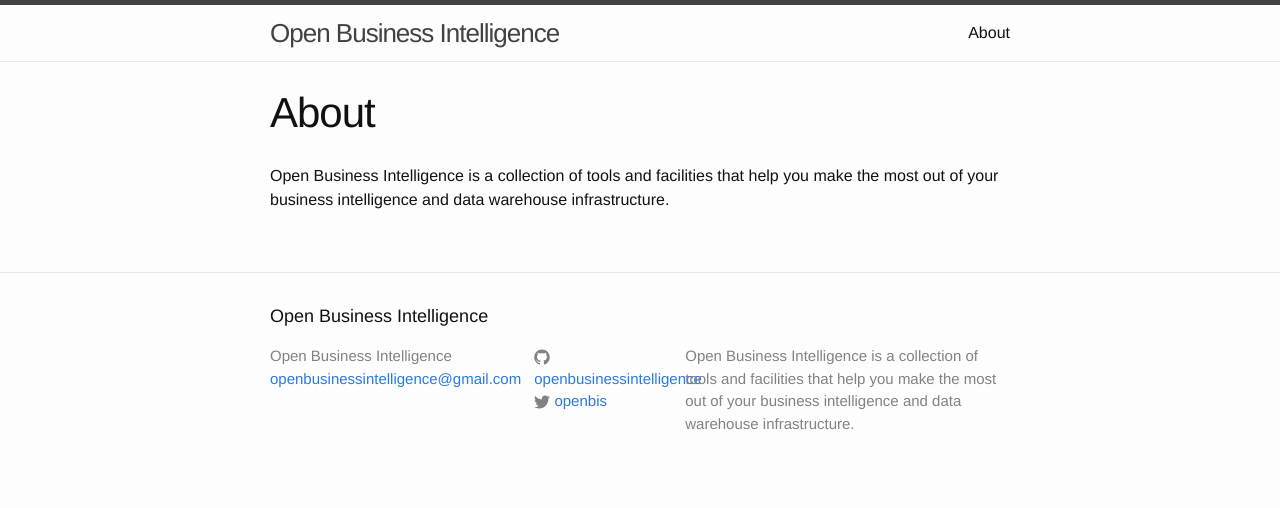
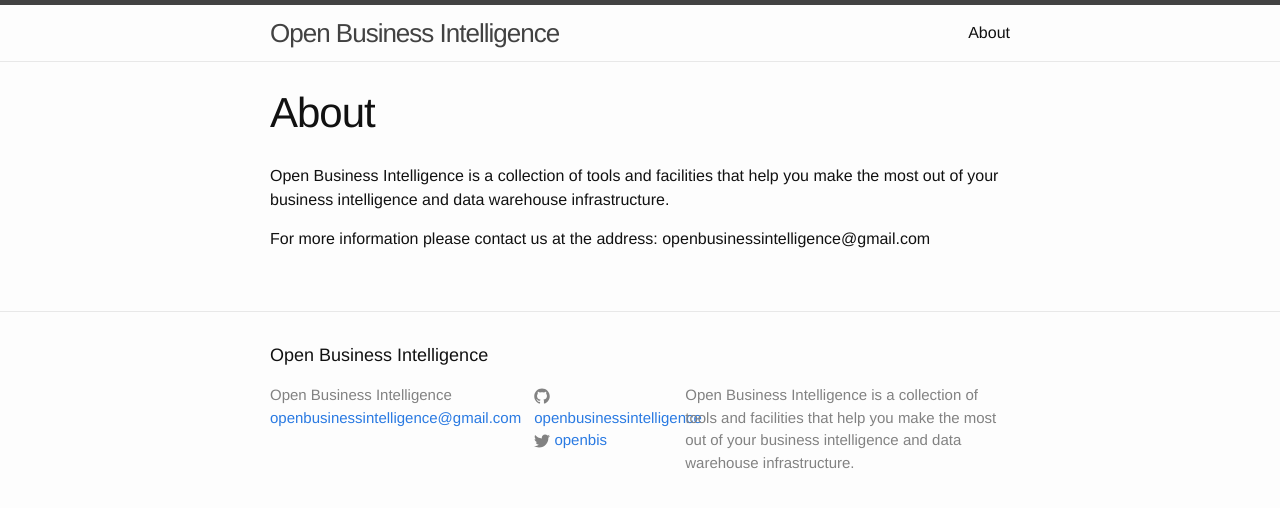
Before and after one commit to openbusinessintelligence/openbusinessintelligence.github.io, a Jekyll site: the page built from about.md, in a window 1280 px wide. Shown: the top 508 px of the page. Built offline with Jekyll 4.4.1, drawn with Linux system fonts in a browser that asks for light colours.

Commit message:
Updated about.md

```diff
--- a/about.md
+++ b/about.md
@@ -6,3 +6,6 @@
 ---
 
 Open Business Intelligence is a collection of tools and facilities that help you make the most out of your business intelligence and data warehouse infrastructure.
+
+For more information please contact us at the address:
+openbusinessintelligence@gmail.com
```
